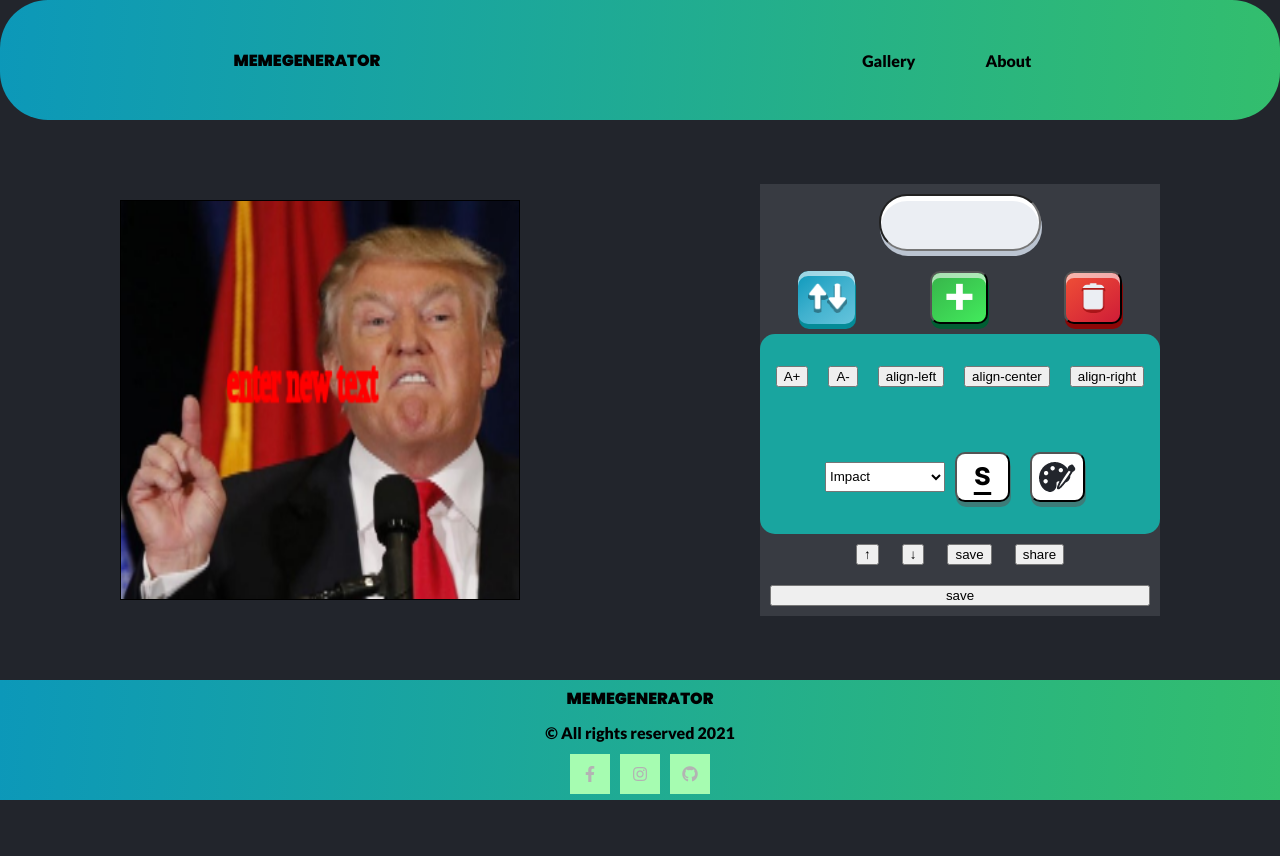
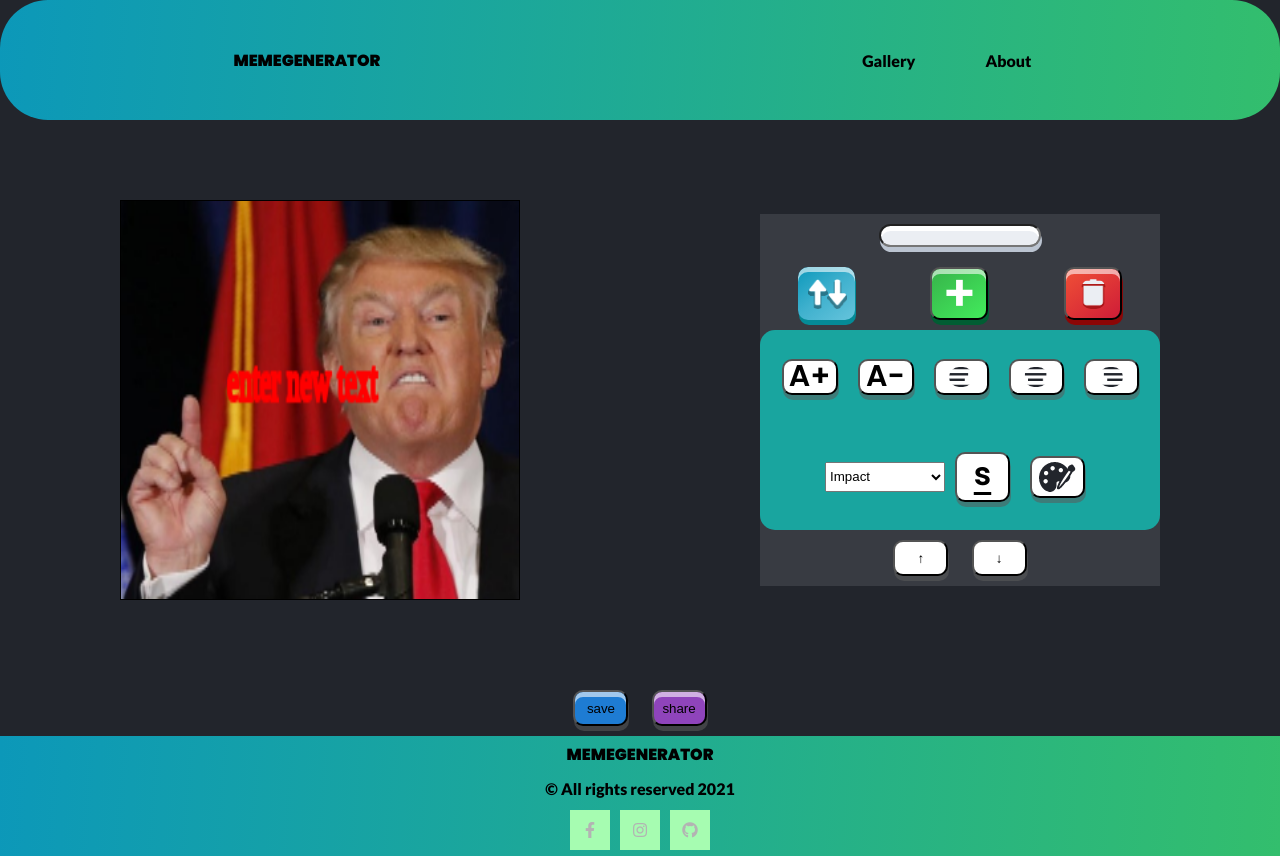
Before and after one commit to LiorLe97/Meme-generator, a plain HTML site: page index.html in a window 1280 px wide. Both pictures are taken after a click on the picture 300 px from the left and 365 px from the top of the page. Before the commit the page ends 800 px from the top, so only its background shows below. Drawn offline with Linux system fonts and the light colour scheme.

Commit message:
changed some css in editing page buttons layout

```diff
--- a/css/main.css
+++ b/css/main.css
@@ -212,7 +212,7 @@ a {
     font-family: lato;
     outline: none;
     text-align: center;
-    height: 57px;
+    height: 23px;
     box-shadow: 1px 5px 0 #bbc4d1, inset 0 5px 0 #ffffff;
     border-radius: 28px;
     background-color: #ebeef3;
@@ -288,7 +288,7 @@ a {
     align-items: center;
     justify-content: center;
     width: 55px;
-    height: 50px;
+    height: 42px;
     box-shadow: 1px 5px 0 rgba(92, 92, 92, 0.55), inset 0 5px 0 rgba(255, 255, 255, 0.58);
     border-radius: 10px;
     background-color: #ffffff;
@@ -298,7 +298,6 @@ a {
     font-family: poppins-semi;
     font-size: 32px;
     text-decoration: underline;
-
     width: 55px;
     height: 50px;
     box-shadow: 1px 5px 0 rgba(92, 92, 92, 0.55), inset 0 5px 0 rgba(255, 255, 255, 0.58);
@@ -307,16 +306,80 @@ a {
     background-color: #ffffff;
 }
 
-.edit-2 .stroke::before{
-    content:'s';
-    position:relative;
-    top:-5px;
+.edit-2 .stroke::before {
+    content: 's';
+    position: relative;
+    top: -5px;
 }
-.input-outline{
-    position:relative;
-    top:-57px;
-    opacity:0;
+
+.edit-2 .larger-text {
+    font-family: poppins-semi;
+    font-size: 30px;
+    display: flex;
+    justify-content: center;
+    align-items: center;
+    width: 56px;
+    height: 36px;
+    box-shadow: 1px 5px 0 rgba(92, 92, 92, 0.55), inset 0 5px 0 rgba(255, 255, 255, 0.58);
+    border-radius: 10px;
+    background-color: #ffffff;
+    background-color: #ffffff;
 }
+
+.edit-2 .smaller-text {
+    font-family: poppins-semi;
+    font-size: 30px;
+    display: flex;
+    justify-content: center;
+    align-items: center;
+    width: 56px;
+    height: 36px;
+    box-shadow: 1px 5px 0 rgba(92, 92, 92, 0.55), inset 0 5px 0 rgba(255, 255, 255, 0.58);
+    border-radius: 10px;
+    background-color: #ffffff;
+    background-color: #ffffff;
+}
+
+.btn-style {
+    /* Style for "Rectangle" */
+    display: flex;
+    justify-content: center;
+    align-items: center;
+    width: 55px;
+    height: 36px;
+    box-shadow: 1px 5px 0 rgba(92, 92, 92, 0.55), inset 0 5px 0 rgba(255, 255, 255, 0.58);
+    border-radius: 10px;
+    background-color: #ffffff;
+    background-color: #ffffff;
+}
+
+.btn-style-2 {
+    width: 55px;
+    height: 36px;
+    box-shadow: 1px 5px 0 rgba(92, 92, 92, 0.55), inset 0 5px 0 rgba(255, 255, 255, 0.58);
+    border-radius: 10px;
+    background-color: #ffffff;
+    background-color: #ffffff;
+}
+
+.blue {
+    background-color: #1e7cd3;
+}
+
+.purple {
+    background-color: #8f44bb;
+}
+
+.align-img {
+    height: 20px;
+}
+
+.input-outline {
+    position: relative;
+    top: -57px;
+    opacity: 0;
+}
+
 .input-color {
     opacity: 0;
     position: relative;
@@ -350,10 +413,16 @@ select {
     }
     .canvas {
         height: 250px;
+        height: 20vh;
         width: 250px;
     }
     .text-changes {
+        height: 365px;
         max-width: 250px;
+    }
+    .edit-2 .fill-color {
+        position: relative;
+        top: -27px;
     }
 }
 
--- a/index.html
+++ b/index.html
@@ -45,11 +45,17 @@
                 </button>
             </div>
             <div class="edit-2 flex">
-                <button class="change-item" onclick="onLarger()">A+</button>
-                <button class="change-item" onclick="onSmaller()">A-</button>
-                <button class="change-item" onclick="onAlign(5)">align-left</button>
-                <button class="change-item" onclick="onAlign(110)">align-center</button>
-                <button class="change-item" onclick="onAlign(170)">align-right</button>
+                <button class="change-item larger-text" onclick="onLarger()">A+</button>
+                <button class="change-item smaller-text" onclick="onSmaller()">A-</button>
+                <button class="change-item btn-style" onclick="onAlign(5)">
+                    <img class="align-img" src="./images/symbols/alignleft.png" alt="">
+                </button>
+                <button class="change-item btn-style" onclick="onAlign(110)">
+                    <img class="align-img" src="./images/symbols/aligncenter.png" alt="">
+                </button>
+                <button class="change-item btn-style" onclick="onAlign(170)">
+                    <img class="align-img" src="./images/symbols/alignright.png" alt="">
+                </button>
                 <select name="font-filter" id="" onchange="onSelectFont(this.value)">
                     <option style="font-family:Impact" value="Impact">Impact</option>
                     <option style="font-family:lato" value="lato">lato</option>
@@ -65,13 +71,16 @@
 
             </div>
             <div class="text-editing">
-                <button class="change-item" onclick="increaseHeight()">↑</button>
-                <button class="change-item" onclick="decreaseHeight()">↓</button>
-                <button class="change-item">save</button>
-                <button class="change-item">share</button>
+                <button class="change-item btn-style-2" onclick="increaseHeight()">↑</button>
+                <button class="change-item btn-style-2" onclick="decreaseHeight()">↓</button>
             </div>
-            <button class="change-item" onclick="showMainPage()">save</button>
+
+            <button class="change-item" onclick="showMainPage()" hidden>save</button>
         </div>
+    </div>
+    <div class="share-options">
+        <button class="change-item btn-style-2 blue">save</button>
+        <button class="change-item btn-style-2 purple">share</button>
     </div>
     <footer class="main-footer">
         <div class="logo">MemeGenerator</div>
```
